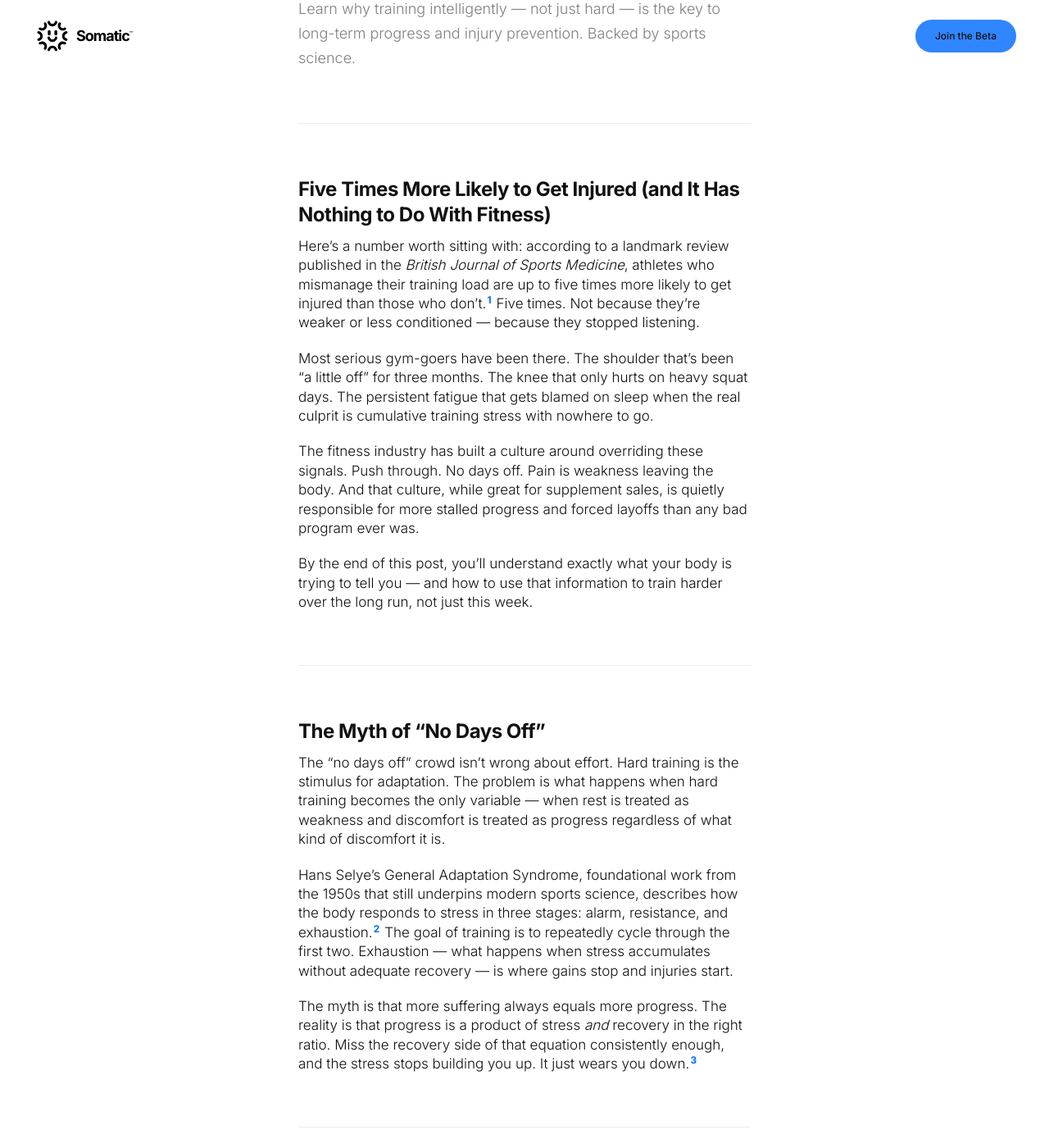
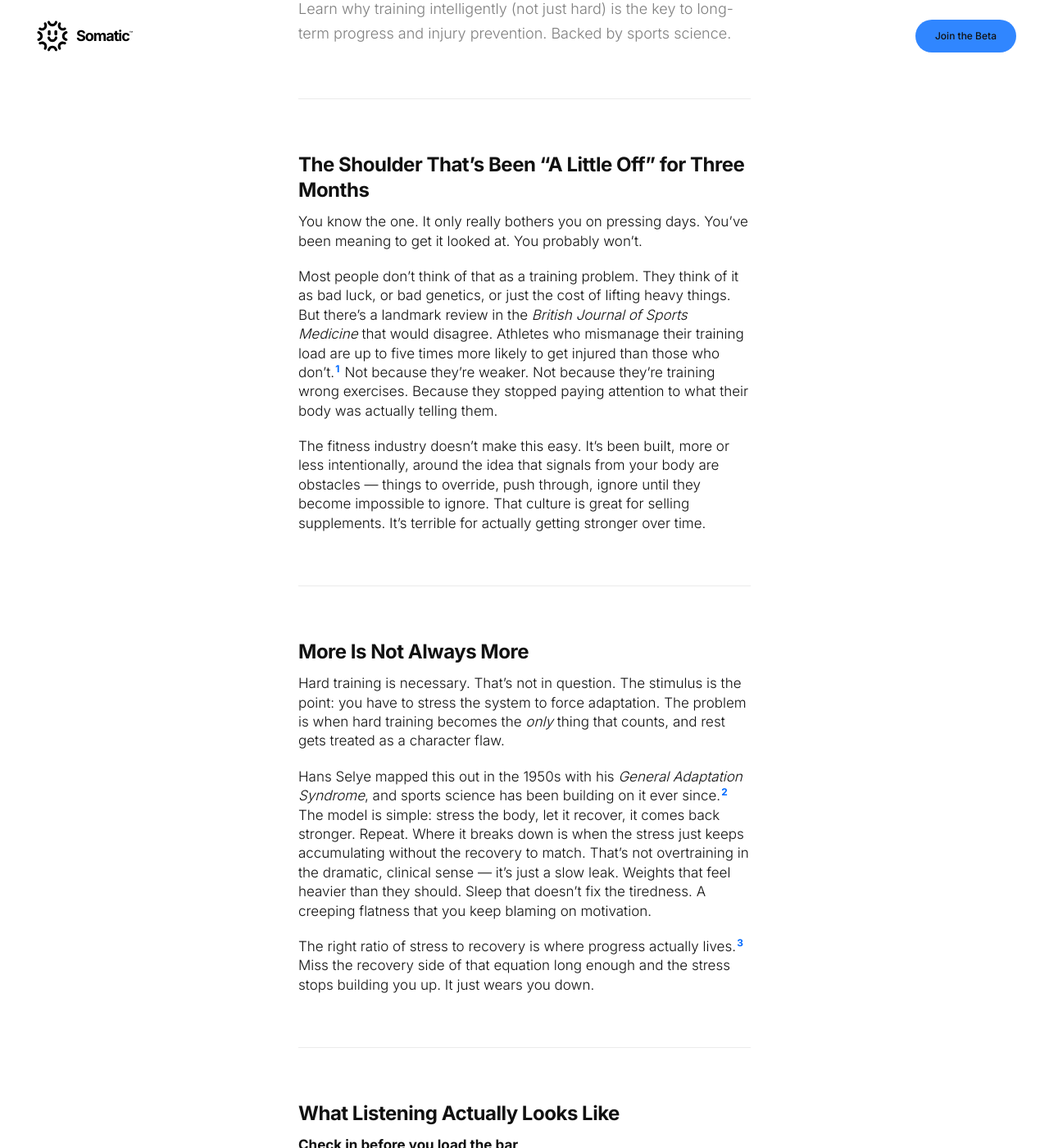
Before and after one commit to damianmakki/somatic-web, a Jekyll site: the page built from _posts/2026-06-12-train-with-your-body.md, in a window 1280 px wide and 1400 px high, scrolled down 639 px. Shown: the whole window at 82% size. Built offline with Jekyll 4.4.1, drawn with Linux system fonts in a browser that asks for light colours; some of the changed text lies outside the part shown.

Commit message:
feat: add voice and tone guide for consistent content creation. update train with your body blog post

```diff
--- a/_posts/2026-06-12-train-with-your-body.md
+++ b/_posts/2026-06-12-train-with-your-body.md
@@ -1,6 +1,6 @@
 ---
 title: "Train with your body. Not against it."
-description: "Learn why training intelligently — not just hard — is the key to long-term progress and injury prevention. Backed by sports science."
+description: "Learn why training intelligently (not just hard) is the key to long-term progress and injury prevention. Backed by sports science."
 date: 2026-06-12
 author: "The Somatic Team"
 tags:
@@ -10,90 +10,81 @@
 og_description: "Learn why training intelligently — not just hard — is the key to long-term progress and injury prevention. Backed by sports science."
 og_url: https://ruckuslabs.co/somatic/blog/train-with-your-body/
 cover_image: src/images/blog/train-with-your-body.jpg
-og_image: https://ruckuslabs.co/somatic/src/images/blog/YOUR-SLUG.jpg
+og_image: https://ruckuslabs.co/somatic/src/images/blog/train-with-your-body.jpg
 ---
 
-## Five Times More Likely to Get Injured (and It Has Nothing to Do With Fitness)
+## The Shoulder That's Been "A Little Off" for Three Months
 
-Here's a number worth sitting with: according to a landmark review published in the *British Journal of Sports Medicine*, athletes who mismanage their training load are up to five times more likely to get injured than those who don't.[^1] Five times. Not because they're weaker or less conditioned — because they stopped listening.
+You know the one. It only really bothers you on pressing days. You've been meaning to get it looked at. You probably won't.
 
-Most serious gym-goers have been there. The shoulder that's been "a little off" for three months. The knee that only hurts on heavy squat days. The persistent fatigue that gets blamed on sleep when the real culprit is cumulative training stress with nowhere to go.
+Most people don't think of that as a training problem. They think of it as bad luck, or bad genetics, or just the cost of lifting heavy things. But there's a landmark review in the *British Journal of Sports Medicine* that would disagree. Athletes who mismanage their training load are up to five times more likely to get injured than those who don't.[^1] Not because they're weaker. Not because they're training wrong exercises. Because they stopped paying attention to what their body was actually telling them.
 
-The fitness industry has built a culture around overriding these signals. Push through. No days off. Pain is weakness leaving the body. And that culture, while great for supplement sales, is quietly responsible for more stalled progress and forced layoffs than any bad program ever was.
+The fitness industry doesn't make this easy. It's been built, more or less intentionally, around the idea that signals from your body are obstacles — things to override, push through, ignore until they become impossible to ignore. That culture is great for selling supplements. It's terrible for actually getting stronger over time.
 
-<!--more-->
-
-By the end of this post, you'll understand exactly what your body is trying to tell you — and how to use that information to train harder over the long run, not just this week.
 
 ---
 
-## The Myth of "No Days Off"
+## More Is Not Always More
 
-The "no days off" crowd isn't wrong about effort. Hard training is the stimulus for adaptation. The problem is what happens when hard training becomes the only variable — when rest is treated as weakness and discomfort is treated as progress regardless of what kind of discomfort it is.
+Hard training is necessary. That's not in question. The stimulus is the point: you have to stress the system to force adaptation. The problem is when hard training becomes the *only* thing that counts, and rest gets treated as a character flaw.
 
-Hans Selye's General Adaptation Syndrome, foundational work from the 1950s that still underpins modern sports science, describes how the body responds to stress in three stages: alarm, resistance, and exhaustion.[^2] The goal of training is to repeatedly cycle through the first two. Exhaustion — what happens when stress accumulates without adequate recovery — is where gains stop and injuries start.
+Hans Selye mapped this out in the 1950s with his *General Adaptation Syndrome*, and sports science has been building on it ever since.[^2] The model is simple: stress the body, let it recover, it comes back stronger. Repeat. Where it breaks down is when the stress just keeps accumulating without the recovery to match. That's not overtraining in the dramatic, clinical sense — it's just a slow leak. Weights that feel heavier than they should. Sleep that doesn't fix the tiredness. A creeping flatness that you keep blaming on motivation.
 
-The myth is that more suffering always equals more progress. The reality is that progress is a product of stress *and* recovery in the right ratio. Miss the recovery side of that equation consistently enough, and the stress stops building you up. It just wears you down.[^4]
+The right ratio of stress to recovery is where progress actually lives.[^4] Miss the recovery side of that equation long enough and the stress stops building you up. It just wears you down.
 
 ---
 
-## How to Train Hard Without Training Stupid
+## What Listening Actually Looks Like
 
-**1. Build a pre-session check-in habit**
+**Check in before you load the bar**
 
-Before you load the bar, take 60 seconds and actually assess how your body is presenting. Not "am I motivated?" — motivation is unreliable and largely irrelevant. Ask: how do my joints feel? Is there any unusual tightness or discomfort? What's my energy level, not mentally but physically?
+Sixty seconds. That's all. Before you start, run a quick scan: how do my joints feel? Is anything tighter than usual? What's my physical energy — not "do I feel like being here" but how does my body actually feel?
 
-This isn't woo. It's the same readiness assessment elite coaches run with their athletes before every session. The difference between a 90% effort day and a 70% effort day should be based on data, not mood.
+Elite coaches do this with their athletes before every session. It's not mystical. It's just data collection, and it changes how you train that day.
 
-**2. Learn the difference between productive and problematic discomfort**
+**Know the difference between productive and problematic discomfort**
 
-Muscle burn, breathlessness, the heavy feeling in your legs after a hard set — productive discomfort. This is the signal that the stimulus is sufficient. Sharp joint pain, pain during rather than after movement, pain that's been building for weeks — different category entirely.
+Muscle burn is fine. Being out of breath is fine. The heavy feeling in your legs after a hard set is the whole point. That's your body signaling that the stimulus landed.
 
-Delayed onset muscle soreness (DOMS) is harmless and trainable through. Joint pain is a warning that demands a different response. Conflating the two is how minor issues become major ones.
+Sharp joint pain is different. Pain that sharpens *during* a movement rather than appearing after. Pain that's been quietly building for three weeks and you've been pretending isn't there. These aren't the same category and treating them like they are is how minor issues become the kind that take months to sort out.
 
-**3. Adjust, don't cancel**
+Delayed onset muscle soreness you can train through. Joint pain is a warning, not a warmup set.
 
-When the check-in tells you something is off, the right response is usually not skipping the session — it's modifying it. Drop the weight 15–20%. Reduce volume by half. Swap a heavy compound for a lower-stress variation. You still get the habit, the movement, and some stimulus. You just don't dig a hole you'll spend the next week climbing out of.
+**Modify, don't bail**
 
-**4. Treat recovery as a training input, not a gap in the schedule**
+When the pre-session check-in turns something up, the answer usually isn't skipping the session — it's adjusting it. Drop the weight 15–20%. Swap the heavy compound for a lower-stress variation. You still trained. You still kept the habit. You just didn't dig yourself a hole you'll spend the next week climbing out of.
 
-Sleep, deload weeks, easy sessions — these aren't the breaks between training. They're where adaptation actually happens. A 2011 Stanford study found that collegiate athletes who extended their sleep to 10 hours per night saw significant improvements in speed, reaction time, and mood.[^3] The training didn't change. The recovery did.
+**Recovery is a training input**
 
-Somatic builds this into its recommendation logic. Soma reads your recent session history, heart rate data, and training volume before suggesting what to do next — so the suggestion reflects where your body actually is, not just what day of the week it is.
+Sleep, deload weeks, easy sessions — these aren't the gaps between training. They're where adaptation actually happens. A Stanford study found that collegiate athletes who extended their sleep to 10 hours a night saw meaningful improvements in speed, reaction time, and mood.[^3] Nothing else changed. Just the recovery.
+
+This is the thing Somatic is built around. Before Soma suggests your next session, it reads your recent training history, your heart rate data, and your overall load — so the suggestion reflects where your body actually is, not just what day of the week it is.
 
 ---
 
-## Real-World Application
+## What This Looks Like in Practice
 
-Take a lifter six weeks into a new program. Everything has been going well — weights moving up, energy high, sessions feeling productive. Week seven, the motivation is still there but something feels flat. The weights feel heavier than the numbers say they should. Sleep hasn't changed. Diet hasn't changed.
+Six weeks into a new program, everything is clicking. Weights are going up, energy is good, sessions feel productive. Week seven, something's off. The motivation is there but the body isn't — weights feel heavier than the numbers say they should, and an extra night of sleep doesn't seem to fix it.
 
-This is classic accumulated fatigue. The body has been signaling for a week, but the signals were subtle enough to override. The instinct is to push harder — maybe a deload just means you're not trying hard enough. The data says otherwise.
+This is accumulated fatigue. The body has been signaling for a week or more. The signals were subtle enough to override, so they got overridden.
 
-The right move: drop volume by 40–50% for the week. Keep the same exercises, same movement patterns, lighter load. By week eight, almost universally, performance rebounds — often to a new high. The "lost" week wasn't lost. It was the week that made everything after it possible.
+The instinct is to push harder. The data says: drop volume 40–50% for the week. Same exercises, same patterns, just lighten the load and let the system catch up. By week eight, almost universally, performance rebounds — often to a new high. The "lost" week wasn't lost. It was the week that made everything after it possible.
 
 ---
 
-## FAQs
+## The Point
 
-**How do I know if I'm being smart or just making excuses?**
-Legitimate recovery adjustments are based on physical signals — elevated resting heart rate, joint discomfort, persistent fatigue that doesn't improve with a night's sleep. Excuses are based on not wanting to go. One comes from your body. The other comes from your couch.
+Training hard and training smart aren't opposites. But smart training requires paying attention to something gym culture has spent decades telling you to ignore.
 
-**What if I can't take a full rest day — can I still train?**
-Almost always yes. Active recovery — a light walk, easy cardio, mobility work — is better than nothing and doesn't significantly impair recovery. The goal is reduced training stress, not complete inactivity.
+The lifters who make the most consistent progress over years aren't necessarily the ones who trained the hardest in any given week. They're the ones who learned to read the signals and respond accordingly — who understood that showing up slightly modified is almost always better than showing up broken.
+
+Somatic is built on this idea. Soma reads your training history and recovery signals before every suggestion, so your next session is based on where you actually are.
+
+*No subscription. Your data never leaves your iPhone.* [Join the free beta via TestFlight.](https://ruckuslabs.co/somatic)
 
 ---
 
-## Conclusion
-
-Training hard and training smart aren't in opposition — but they do require listening to something most gym culture tells you to ignore. Your body is running a continuous readiness assessment. The lifters who progress the most consistently over years are the ones who learned to read it accurately and respond accordingly.
-
-Somatic is built around this principle. Soma reads your training history, recovery signals, and current phase before every suggestion — so your next session is informed by where you actually are, not just what the program says.
-
-*Download Somatic on the App Store — one-time purchase, no subscription, your data never leaves your iPhone.*
-
----
-
-[^1]: Gabbett TJ (2016). "The training—injury prevention paradox: should athletes be training smarter and harder?" *British Journal of Sports Medicine*, 50(5), 273–280.
-[^2]: Selye H (1956). *The Stress of Life*. McGraw-Hill.
-[^3]: Mah CD et al. (2011). "The Effects of Sleep Extension on the Athletic Performance of Collegiate Basketball Players." *Sleep*, 34(7), 943–950.
-[^4]: Bompa TO, Haff GG (2009). *Periodization: Theory and Methodology of Training* (5th ed.). Human Kinetics.
+[^1]: Gabbett TJ (2016). ["The training—injury prevention paradox: should athletes be training smarter and harder?"](https://doi.org/10.1136/bjsports-2015-095788) *British Journal of Sports Medicine*, 50(5), 273–280.
+[^2]: Selye H (1956). [*The Stress of Life*](https://www.goodreads.com/book/show/806041.The_Stress_of_Life). McGraw-Hill.
+[^3]: Mah CD et al. (2011). ["The Effects of Sleep Extension on the Athletic Performance of Collegiate Basketball Players."](https://pubmed.ncbi.nlm.nih.gov/21731144/) *Sleep*, 34(7), 943–950.
+[^4]: Bompa TO, Haff GG (2009). [*Periodization: Theory and Methodology of Training*](https://www.amazon.com/dp/073607483X) (5th ed.). Human Kinetics.
```
Also changed, not shown: src/voice/voice.md (added, +117 -0 lines).
